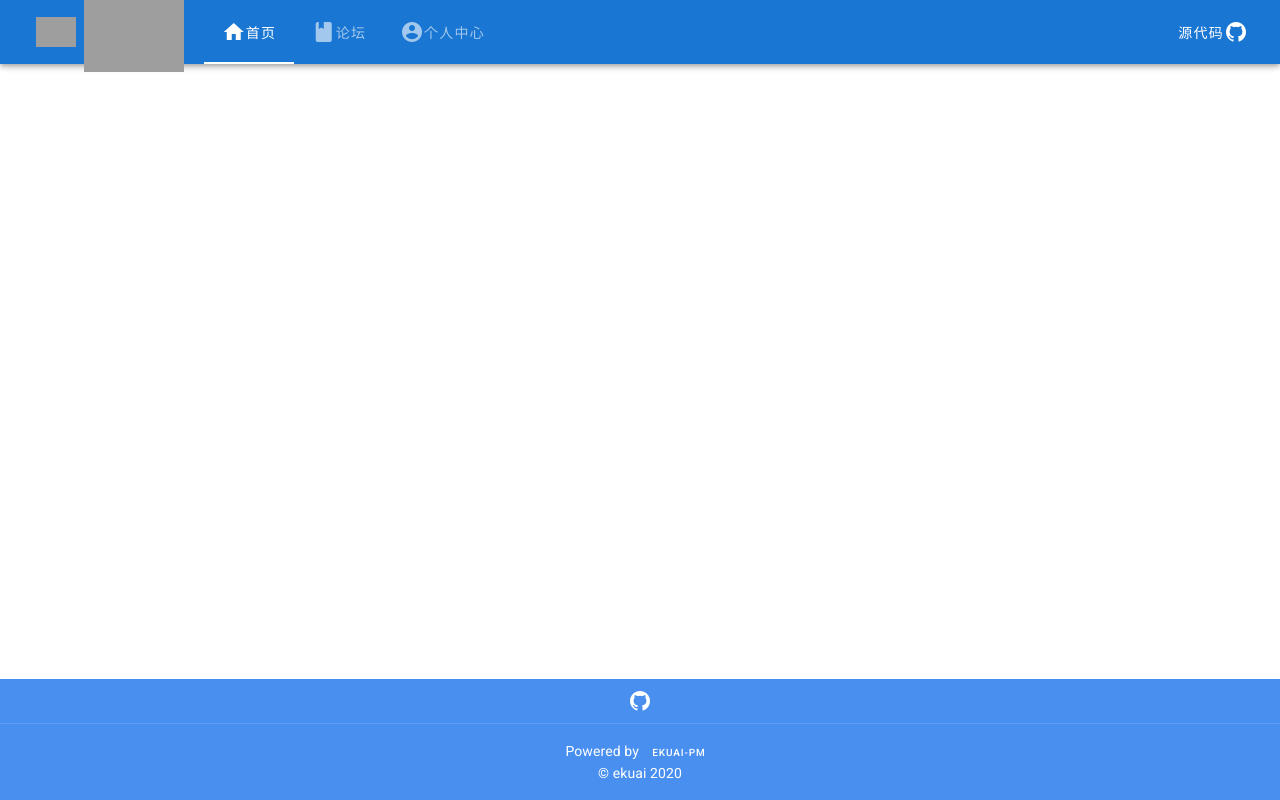
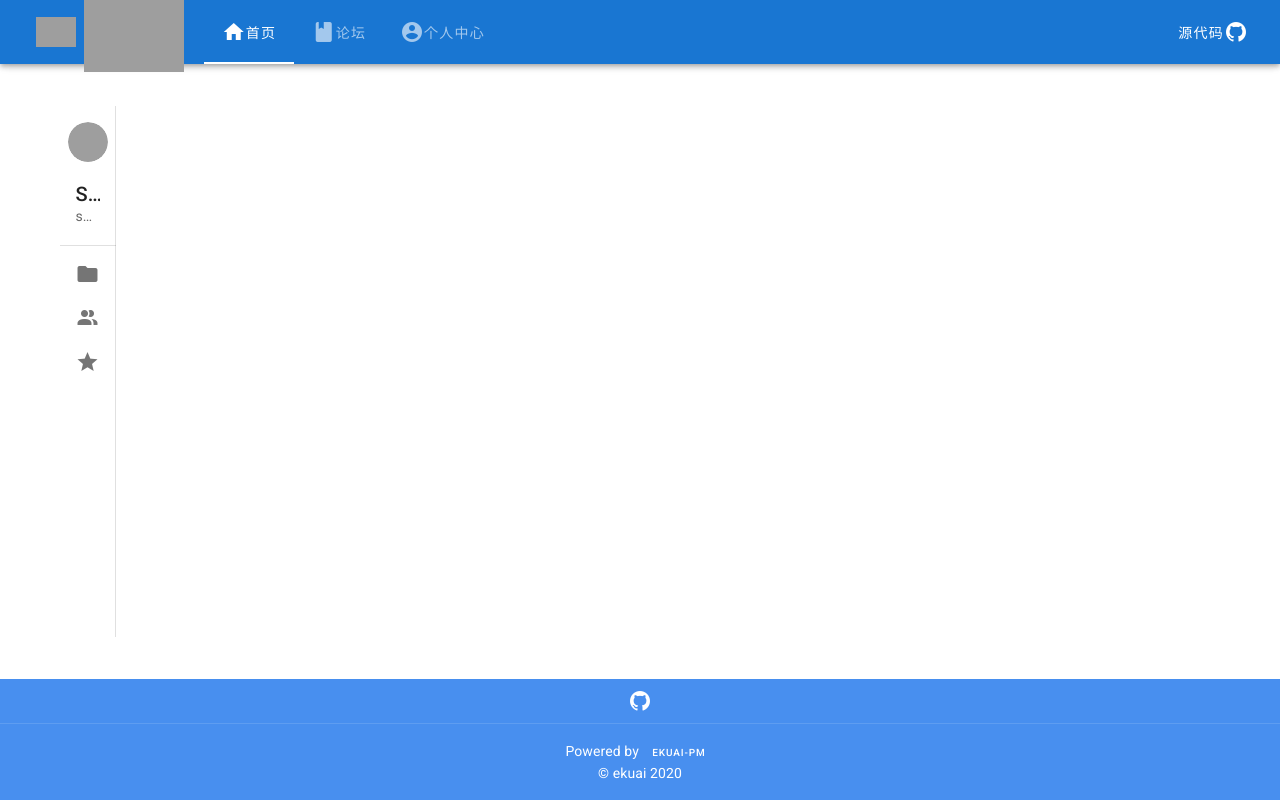
Before and after one commit to ekuai-pm/pm-vue, a Vue app: page /user/space in a window 1280 px wide. Built offline with nearby package versions, Linux system fonts and the light colour scheme; grey boxes are pictures that could not be loaded.

Commit message:
20201110

```diff
--- a/src/App.vue
+++ b/src/App.vue
@@ -29,8 +29,8 @@ export default {
 @import "./assets/main.css";
 
 .content {
-	max-width: max(800px, 80%);
-	/*text-align: center;*/
 	margin: 30px auto;
+	min-height: calc(100% - 121px - 64px);
+	width: 100%;
 }
 </style>
--- a/src/router/routes.js
+++ b/src/router/routes.js
@@ -17,14 +17,14 @@ const routesRaw = [{
 		}],
 	}, {
 		path: "space",
-		component: () => import( /* webpackChunkName: "user" */ "@/views/Utils/EmptyFrame"),
+		component: () => import( /* webpackChunkName: "user" */ "@/views/Space/Space"),
 	}],
 }, {
 	path: "/redirect",
 	component: () => import( /* webpackChunkName: "util" */ "@/views/Utils/EmptyFrame"),
 }, {
 	path: "*",
-	component: () => import( /* webpackChunkName: "util" */ "@/views/Utils/EmptyFrame"),
+	component: () => import( /* webpackChunkName: "util" */ "@/views/Utils/404"),
 }];
 
 export default routesRaw;
--- a/src/views/Auth/Auth.vue
+++ b/src/views/Auth/Auth.vue
@@ -2,7 +2,7 @@
 	<div class="container">
 		<div class="bg" :style="{ backgroundImage: 'url('+url+')' }"></div>
 		<v-container class="vertical-center">
-			<v-card width="400">
+			<v-card width="400" class="margin-auto">
 				<v-img height="132px" :src="url" class="title-img">
 					<v-card-title class="white--text mt-8 title-container">
 						<div class="text-h4 margin-auto">
--- a/src/views/Index/Index.vue
+++ b/src/views/Index/Index.vue
@@ -32,5 +32,6 @@ export default {
 .container {
 	text-align: center;
 	max-width: min(800px, 90%);
+	margin: auto;
 }
 </style>
--- /dev/null
+++ b/src/views/Space/Space.vue
@@ -0,0 +1,64 @@
+<template>
+	<v-container class="container">
+		<v-navigation-drawer
+				permanent
+				expand-on-hover
+		>
+			<v-list>
+				<v-list-item class="px-2">
+					<v-list-item-avatar>
+						<v-img src="https://randomuser.me/api/portraits/women/85.jpg"></v-img>
+					</v-list-item-avatar>
+				</v-list-item>
+
+				<v-list-item link>
+					<v-list-item-content>
+						<v-list-item-title class="title">
+							Sandra Adams
+						</v-list-item-title>
+						<v-list-item-subtitle>sandra_a88@gmail.com</v-list-item-subtitle>
+					</v-list-item-content>
+				</v-list-item>
+			</v-list>
+
+			<v-divider></v-divider>
+
+			<v-list
+					nav
+					dense
+			>
+				<v-list-item link>
+					<v-list-item-icon>
+						<v-icon>mdi-folder</v-icon>
+					</v-list-item-icon>
+					<v-list-item-title>My Files</v-list-item-title>
+				</v-list-item>
+				<v-list-item link>
+					<v-list-item-icon>
+						<v-icon>mdi-account-multiple</v-icon>
+					</v-list-item-icon>
+					<v-list-item-title>Shared with me</v-list-item-title>
+				</v-list-item>
+				<v-list-item link>
+					<v-list-item-icon>
+						<v-icon>mdi-star</v-icon>
+					</v-list-item-icon>
+					<v-list-item-title>Starred</v-list-item-title>
+				</v-list-item>
+			</v-list>
+		</v-navigation-drawer>
+	</v-container>
+</template>
+
+<script>
+export default {
+	name: "Space",
+};
+</script>
+
+<style scoped>
+.container{
+	width: 100%;
+	height: 100%;
+}
+</style>
--- /dev/null
+++ b/src/views/Utils/404.vue
@@ -0,0 +1,15 @@
+<template>
+	<div>
+		<div class="text-h3" style="text-align: center;">404 Page Not Found</div>
+	</div>
+</template>
+
+<script>
+export default {
+	name: "404",
+};
+</script>
+
+<style scoped>
+
+</style>
```
